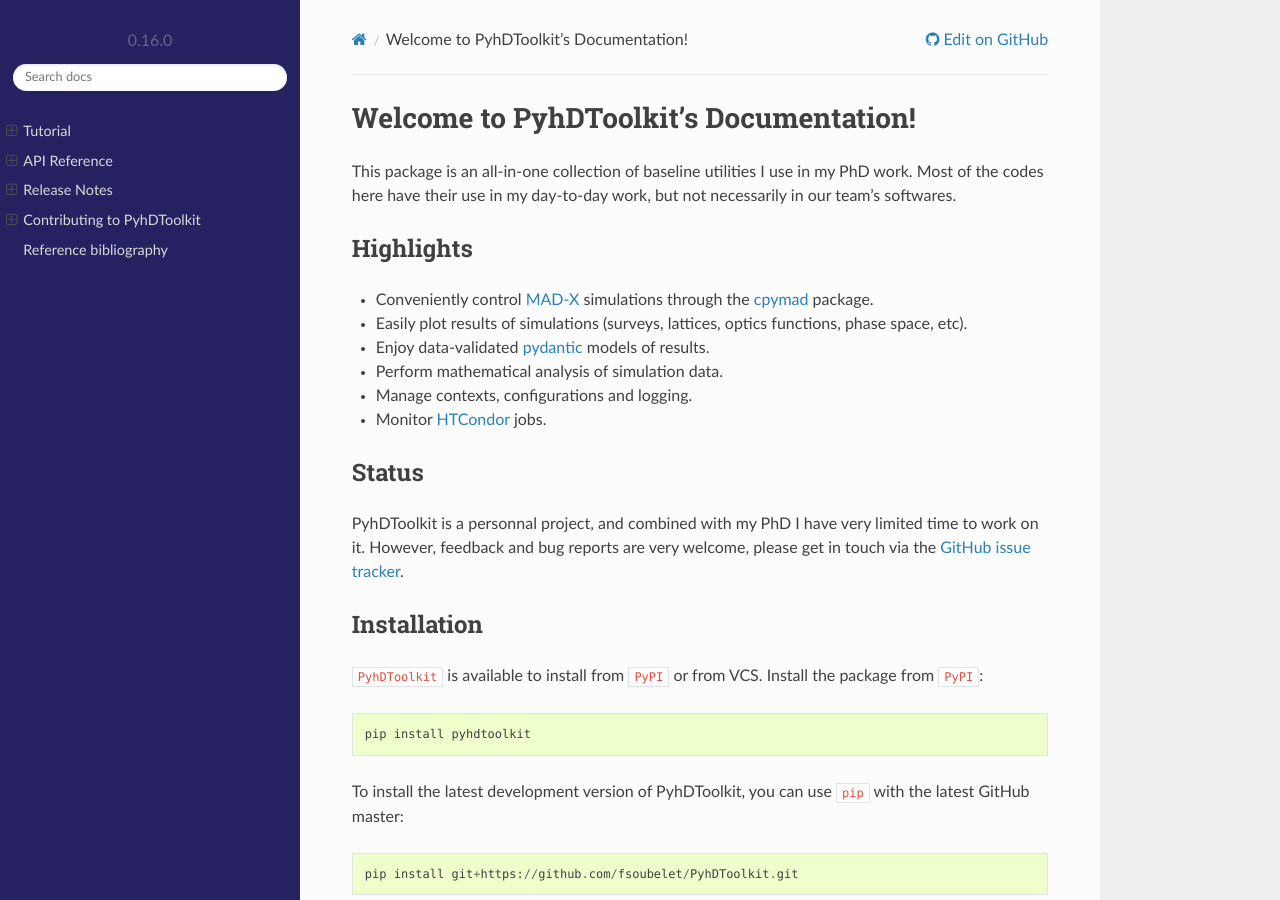
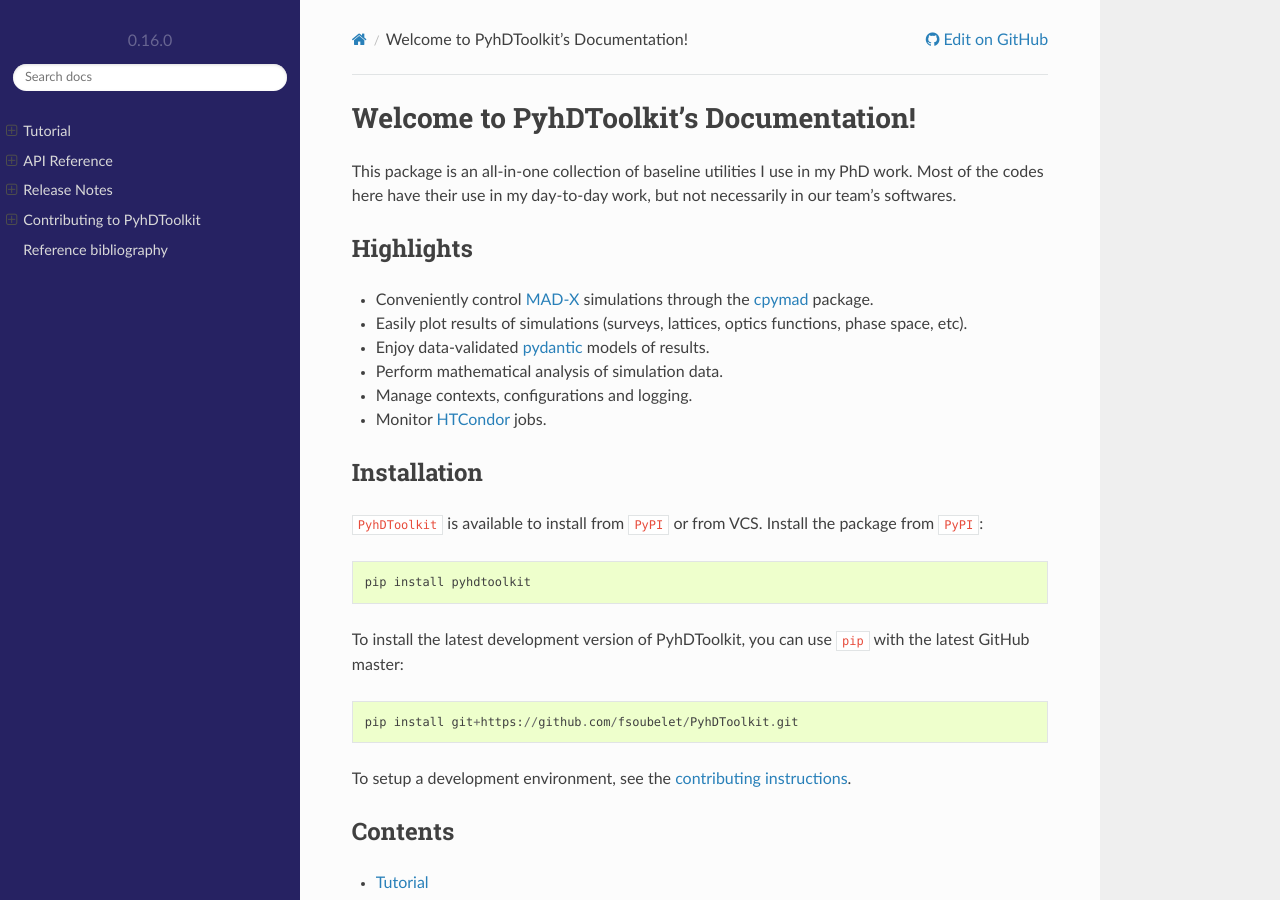
Before and after one commit to fsoubelet/PyhDToolkit, a Sphinx documentation site: the page built from docs/index.rst, in a window 1280 px wide and 900 px high. Built offline with Sphinx 7.4.7 and the Read the Docs theme 2.0.0, drawn with Linux system fonts in a browser that asks for light colours; pages that are not in the unit, such as notebooks, are missing from menus.

Commit message:
remove status section

```diff
--- a/docs/index.rst
+++ b/docs/index.rst
@@ -13,12 +13,6 @@
 * Perform mathematical analysis of simulation data.
 * Manage contexts, configurations and logging.
 * Monitor HTCondor_ jobs.
-
-Status
-------
-
-PyhDToolkit is a personnal project, and combined with my PhD I have very limited time to work on it.
-However, feedback and bug reports are very welcome, please get in touch via the `GitHub issue tracker <https://github.com/zarr-developers/zarr-python/issues>`_.
 
 Installation
 ------------
```
